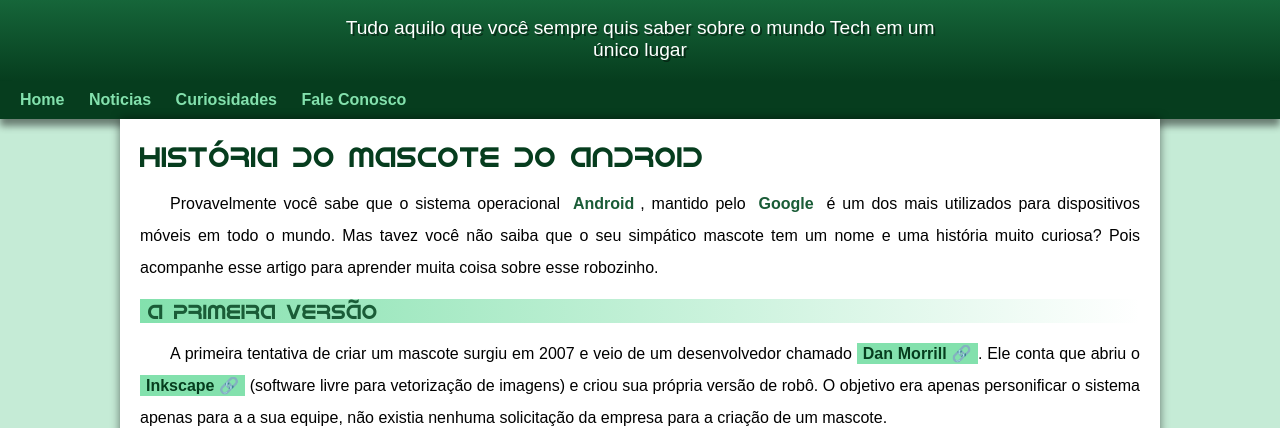
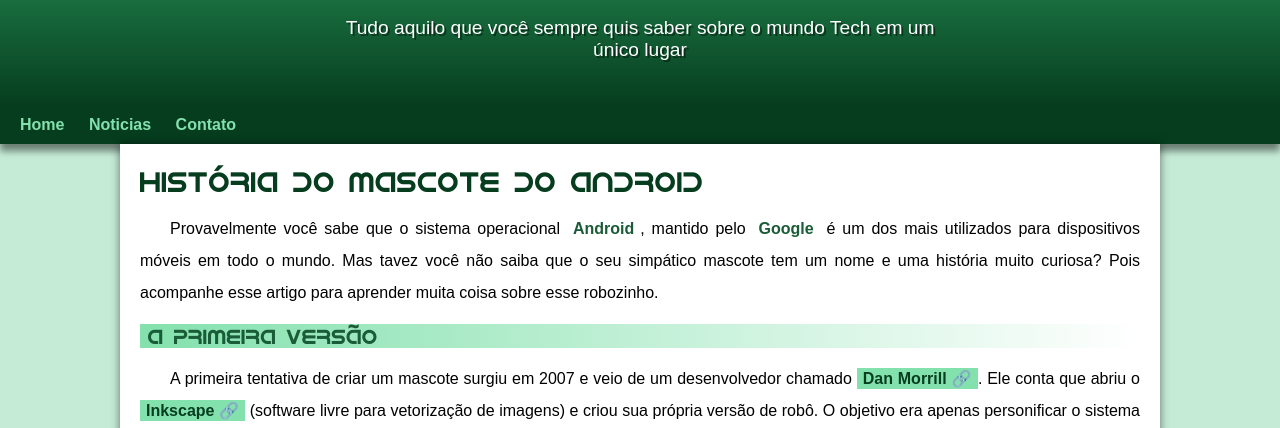
Before and after one commit to gabrielsouzadevx/projeto-android, a plain HTML site: page index.html in a window 1280 px wide. Shown: the part 130-558 px from the top of the page. Drawn offline with Linux system fonts and the light colour scheme.

Commit message:
problema de padding corrigido.

```diff
--- a/estilo/style.css
+++ b/estilo/style.css
@@ -93,7 +93,7 @@ header > p {
     padding-right: 10px;
     padding-left:10px;
     margin: auto;
-    padding-bottom: 20px;
+    padding-bottom: 45px;
     text-shadow: 2px 2px 0px #00000071;
 
 
--- a/index.html
+++ b/index.html
@@ -26,8 +26,7 @@
     <nav> <!--NAVEGAÇÃO/MENU-->
         <a href="#">Home</a>
         <a href="#">Noticias</a>
-        <a href="#">Curiosidades</a>
-        <a href="#">Fale Conosco</a>
+        <a href="#">Contato</a>
     </nav>
 
     <main> <!--CONTEUDO PRINCIPAL-->
```
